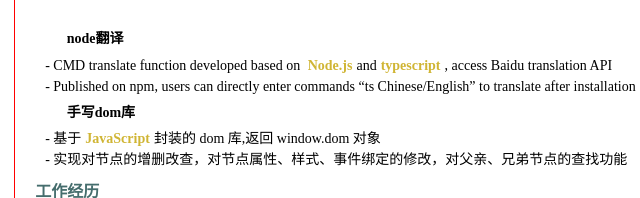
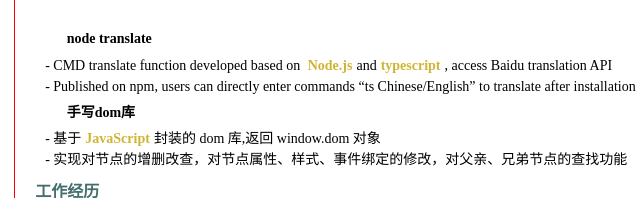
Before and after one commit to SuperPowerZhang/Personal, a website with bundled scripts: page src/index.html in a window 1280 px wide. Shown: the part 870-1068 px from the top of the page, 229-869 px from the left. Built offline with nearby package versions, Linux system fonts and the light colour scheme.

Commit message:
translate some

```diff
--- a/src/index.html
+++ b/src/index.html
@@ -138,7 +138,7 @@
         </li>
         <li class="moveUp">
             <div class="content ">
-          <h4><svg class="icon" aria-hidden="true"><use xlink:href="#icon-fanyi"></use></svg> node翻译</h4>
+          <h4><svg class="icon" aria-hidden="true"><use xlink:href="#icon-fanyi"></use></svg> node translate</h4>
             <div class="description">
               <p>- CMD translate function developed based on <em>Node.js</em>and<em>typescript</em>, access Baidu translation API
                   </p>
```
